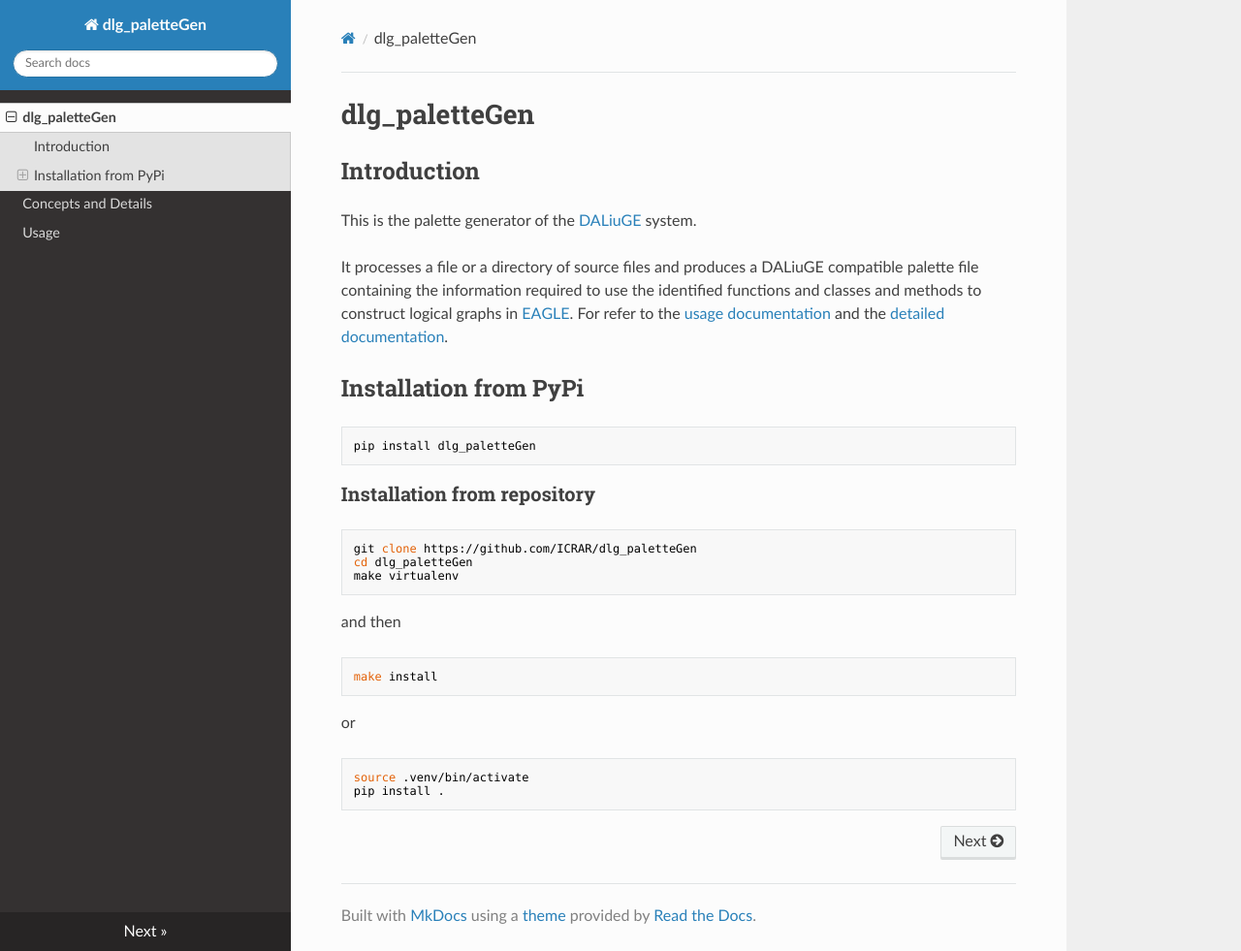
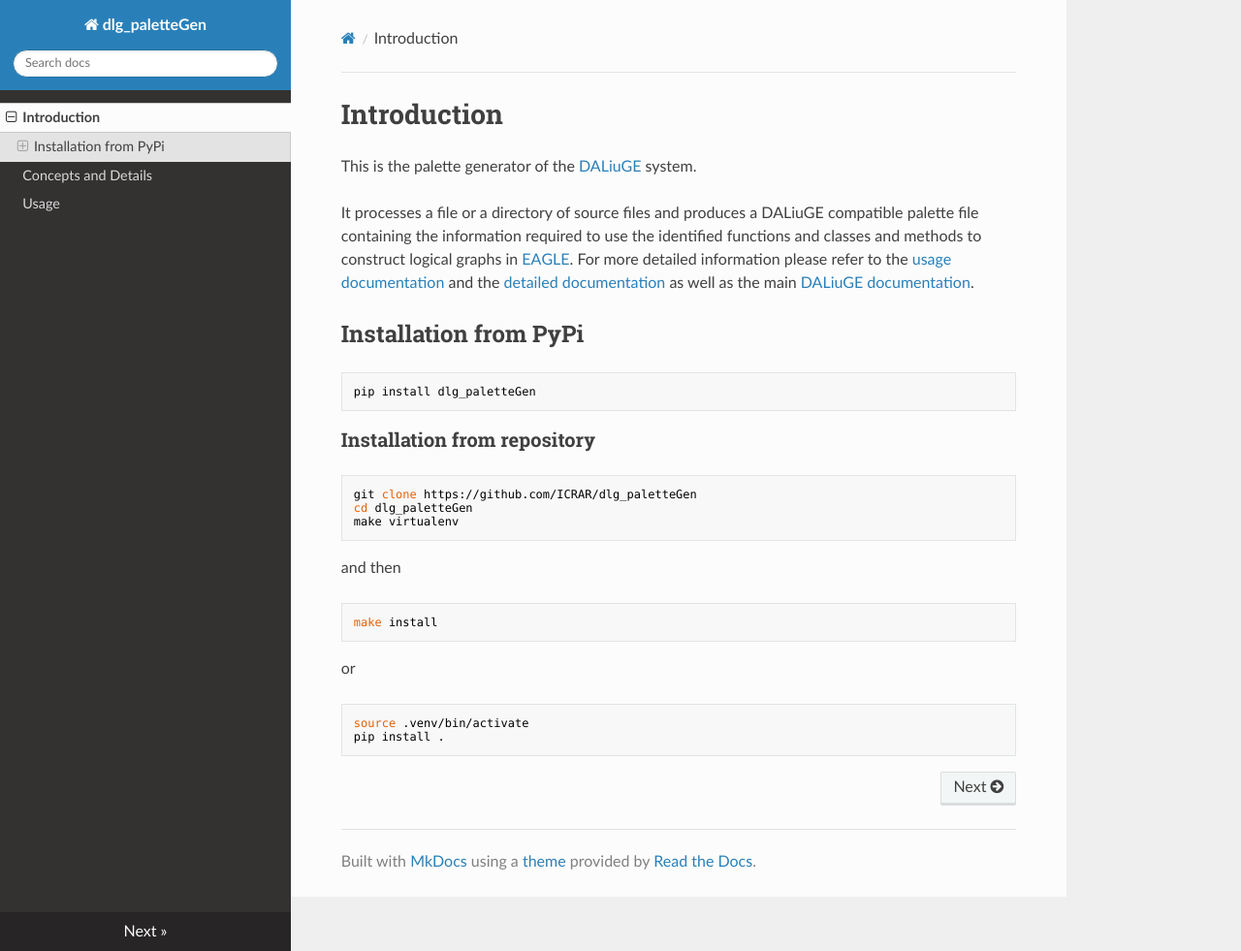
Before and after one commit to ICRAR/dlg_paletteGen, an MkDocs documentation site: the page built from docs/index.md, in a window 1280 px wide and 981 px high. Shown: the whole window at 97% size. Built offline with MkDocs 1.6.1, drawn with Linux system fonts in a browser that asks for light colours; nearby versions of some CDN libraries.

Commit message:
Small doc update

```diff
--- a/docs/index.md
+++ b/docs/index.md
@@ -1,15 +1,13 @@
-# dlg_paletteGen
-
-## Introduction
+# Introduction
 
 This is the palette generator of the [DALiuGE](https://daliuge.readthedocs.io) system.
 
 It processes a file or a directory of source files and
 produces a DALiuGE compatible palette file containing the
 information required to use the identified functions and classes and methods to construct logical graphs in [EAGLE](https://eagle-dlg.readthedocs.io).
-For refer to the [usage documentation](
+For more detailed information please refer to the [usage documentation](
 https://ICRAR.github.io/dlg_palette/Usage) and the [detailed documentation](
-https://ICRAR.github.io/dlg_palette/Concept).
+https://ICRAR.github.io/dlg_palette/Concept) as well as the main [DALiuGE documentation](https://daliuge.readthedocs.io).
 
 ## Installation from PyPi
 
```
